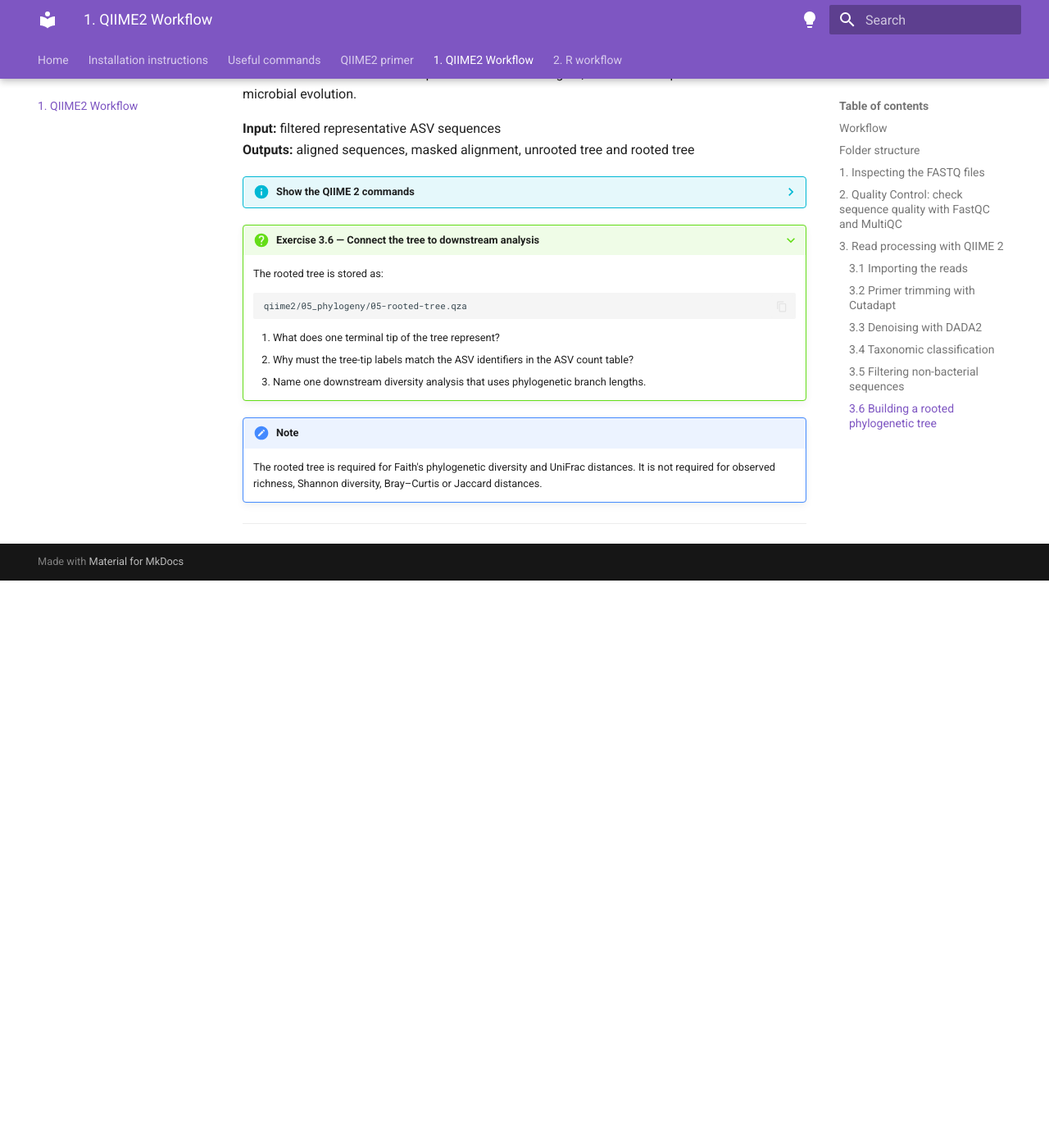
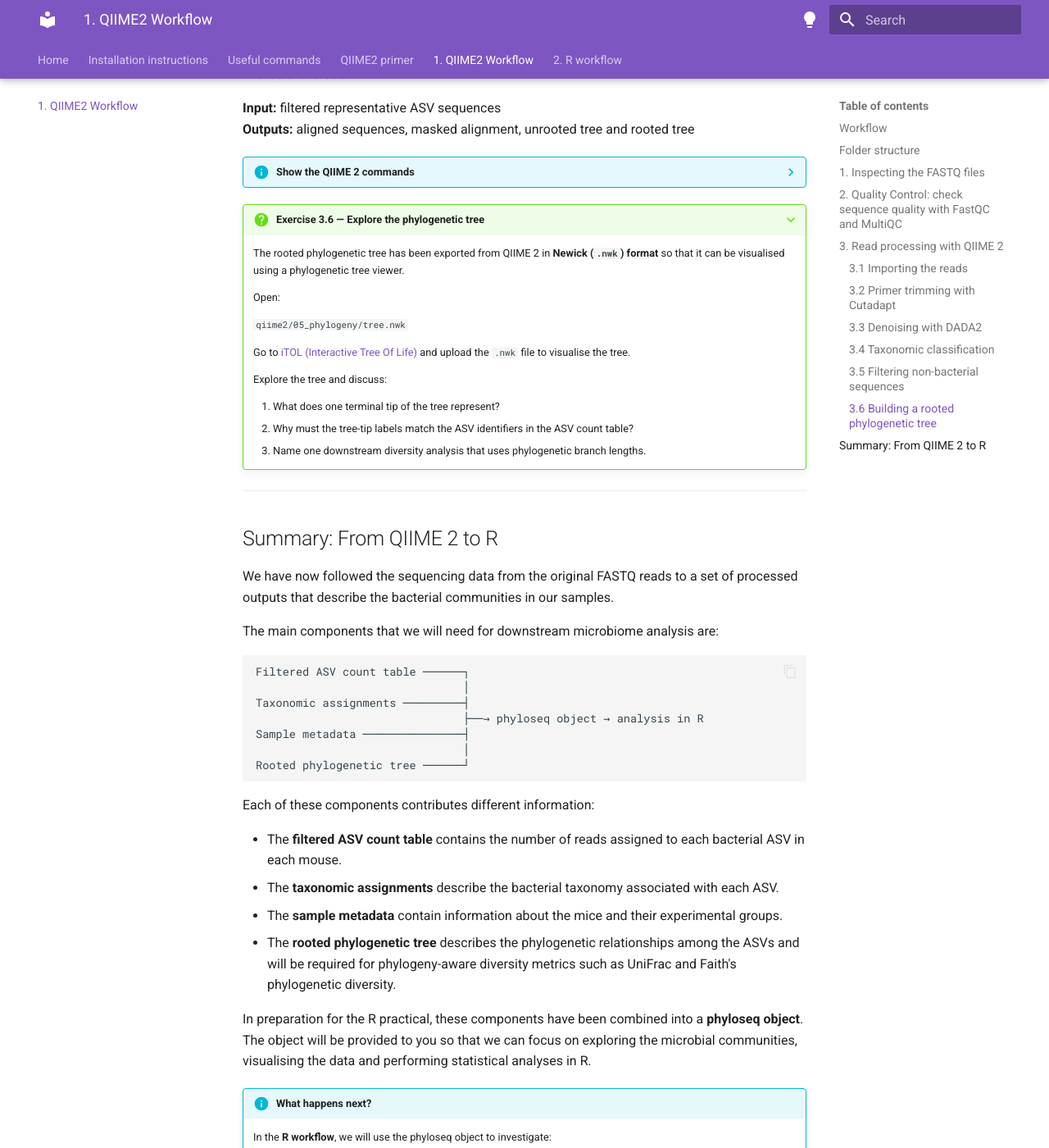
Before and after one commit to natashaztarora/bioinformatics_workflow_bme307, an MkDocs documentation site: the page built from docs/workflow.md, in a window 1280 px wide and 1400 px high, scrolled down 10710 px. Shown: the whole window at 82% size. Built offline with MkDocs 1.6.1 and Material for MkDocs 9.7.7, drawn with Linux system fonts in a browser that asks for light colours; before the commit the page ends 11418 px from its top, so only the background shows below that; some of the changed text lies outside the part shown.

Commit message:
Apply final QIIME2 course corrections

````diff
--- a/docs/workflow.md
+++ b/docs/workflow.md
@@ -1,8 +1,8 @@
 # 1. QIIME2 Workflow: From FASTQ reads to microbiome analysis objects
 
-This practical follows 16S rRNA V4–V5 sequencing data from **18 mice**: six wild type, six IL-10 deficient and six MUC2 deficient. We ask whether host genotype is associated with gut microbiome composition and diversity.
+This practical follows 16S rRNA V4–V5 sequencing data from **18 mice**: six wild type, six IL-10 deficient and six MUC2 deficient. We will explore gut bacterial community composition across the three mouse models, investigating patterns of microbial diversity.
 
-The workflow follows the data from raw sequencing reads to the files that will later be combined and analysed in RStudio.
+The workflow follows the data from raw sequencing reads to the files that will later be combined and analyzed in RStudio.
 
 !!! important "What will you run during the practical?"
     You will inspect raw FASTQ files and run **FastQC** on selected files. The **QIIME 2 processing has already been run for you**. We will explain each QIIME 2 step and inspect its inputs and outputs, but you do not need to install or run QIIME 2 during the practical.
@@ -110,11 +107,23 @@
     - an `.html` report that can be opened in a web browser;
     - a `.zip` file containing the underlying FastQC results.
 
-    Open the **two `.html` FastQC reports** in:
+    To inspect one of the FastQC reports, navigate to the output folder and open the corresponding HTML file:
 
-    ```text
-    results/fastqc/
-    ```
+    === "macOS"
+
+        ```bash
+        cd results/fastqc
+        open filename.html
+        ```
+
+    === "Windows PowerShell"
+
+        ```powershell
+        cd results/fastqc
+        start filename.html
+        ```
+
+    Replace `filename.html` with the name of the FastQC report you want to open.
 
     Answer the following questions:
 
@@ -133,9 +142,10 @@
 
     ```text
     quality_control/multiqc/multiqc_report.html
+
     ```
 
-    Work in pairs and compare the 18 mice and both read directions.
+    Work in pairs and compare the 18 mice across forward (R1) and reverse (R2) reads.
 
     1. Do forward (R1) and reverse (R2) reads have the same quality profile?
     2. Where does sequence quality begin to decline?
@@ -159,8 +169,6 @@
 As introduced in the **QIIME 2 primer**, QIIME 2 stores data in structured files called **artifacts (`.qza`)**. Interactive visualizations are stored as **`.qzv` files** and can be opened using [QIIME 2 View](https://view.qiime2.org/).
 
 Importing the raw FASTQ files packages the complete paired-end dataset into a QIIME 2 artifact and begins a provenance record of how the data were processed.
-
-Importing does **not** alter the nucleotide sequences and does **not** combine the 18 mice into one sample. The sample identities and their corresponding R1 and R2 reads remain distinct within the artifact.
 
 **Input:** demultiplexed paired-end FASTQ reads
 **Outputs:** imported paired-end reads and a visualization of read counts and quality
@@ -216,7 +224,9 @@
 - Forward primer: `GTGYCAGCMGCCGCGGTAA`
 - Reverse primer: `CCGYCAATTYMTTTRAGTTT`
 
-Letters such as `Y` and `M` are **IUPAC ambiguity codes**, allowing a primer position to match more than one nucleotide. We can discard reads in which the expected primer is not detected because they may be incomplete, incorrectly oriented or unrelated to the intended amplicon.
+Letters such as `Y` and `M` are **IUPAC ambiguity codes**, allowing a primer position to match more than one nucleotide.
+
+We can discard reads in which the expected primer is not detected because they may be incomplete, incorrectly oriented or unrelated to the intended amplicon.
 
 **Input:** imported paired-end reads
 **Outputs:** primer-trimmed reads, trimming statistics and a summary visualization
@@ -345,8 +355,13 @@
 
     1. What does the **number of features** represent? How many ASVs were detected across the 18 samples?
     2. What does **total frequency** represent?
-    3. The ASV count table contains samples as columns and ASVs as rows. What does one value in this table represent?
-    4. Get together in pairs and calculate the **percentage of reads retained after denoising for each sample**. To obtain the number of reads before denoising, compare with:
+    3. Get together in pairs and calculate the **percentage of reads retained after denoising for each sample**, using the read counts after denoising from:
+
+       ```text
+       qiime2/03_dada2/03-table.qzv
+       ```
+
+       And the read counts before denoising from:
 
        ```text
        qiime2/02_cutadapt/02-demux-trimmed-summary.qzv
@@ -525,19 +540,55 @@
       --o-rooted-tree qiime2/05_phylogeny/05-rooted-tree.qza
     ```
 
-???+ question "Exercise 3.6 — Connect the tree to downstream analysis"
+???+ question "Exercise 3.6 — Explore the phylogenetic tree"
 
-    The rooted tree is stored as:
+    The rooted phylogenetic tree has been exported from QIIME 2 in **Newick (`.nwk`) format** so that it can be visualised using a phylogenetic tree viewer.
 
-    ```text
-    qiime2/05_phylogeny/05-rooted-tree.qza
-    ```
+    Open:
+
+    `qiime2/05_phylogeny/tree.nwk`
+
+    Go to [iTOL (Interactive Tree Of Life)](https://itol.embl.de/) and upload the `.nwk` file to visualise the tree.
+
+    Explore the tree and discuss:
 
     1. What does one terminal tip of the tree represent?
     2. Why must the tree-tip labels match the ASV identifiers in the ASV count table?
     3. Name one downstream diversity analysis that uses phylogenetic branch lengths.
 
-!!! note
-    The rooted tree is required for Faith's phylogenetic diversity and UniFrac distances. It is not required for observed richness, Shannon diversity, Bray–Curtis or Jaccard distances.
+---
 
----
+## Summary: From QIIME 2 to R
+
+We have now followed the sequencing data from the original FASTQ reads to a set of processed outputs that describe the bacterial communities in our samples.
+
+The main components that we will need for downstream microbiome analysis are:
+
+```text
+Filtered ASV count table ──────┐
+                               │
+Taxonomic assignments ─────────┤
+                               ├──→ phyloseq object → analysis in R
+Sample metadata ───────────────┤
+                               │
+Rooted phylogenetic tree ──────┘
+```
+
+Each of these components contributes different information:
+
+- The **filtered ASV count table** contains the number of reads assigned to each bacterial ASV in each mouse.
+- The **taxonomic assignments** describe the bacterial taxonomy associated with each ASV.
+- The **sample metadata** contain information about the mice and their experimental groups.
+- The **rooted phylogenetic tree** describes the phylogenetic relationships among the ASVs and will be required for phylogeny-aware diversity metrics such as UniFrac and Faith's phylogenetic diversity.
+
+In preparation for the R practical, these components have been combined into a **phyloseq object**. The object will be provided to you so that we can focus on exploring the microbial communities, visualising the data and performing statistical analyses in R.
+
+!!! info "What happens next?"
+
+    In the **R workflow**, we will use the phyloseq object to investigate:
+
+    - sequencing depth;
+    - taxonomic composition;
+    - alpha diversity within individual mice;
+    - beta diversity between mice;
+    - and whether the observed differences among the three mouse groups are statistically supported.
````
Also changed, not shown: other parts of docs/workflow.md (+4 -7 lines), docs/folder_structure_2026.png.
